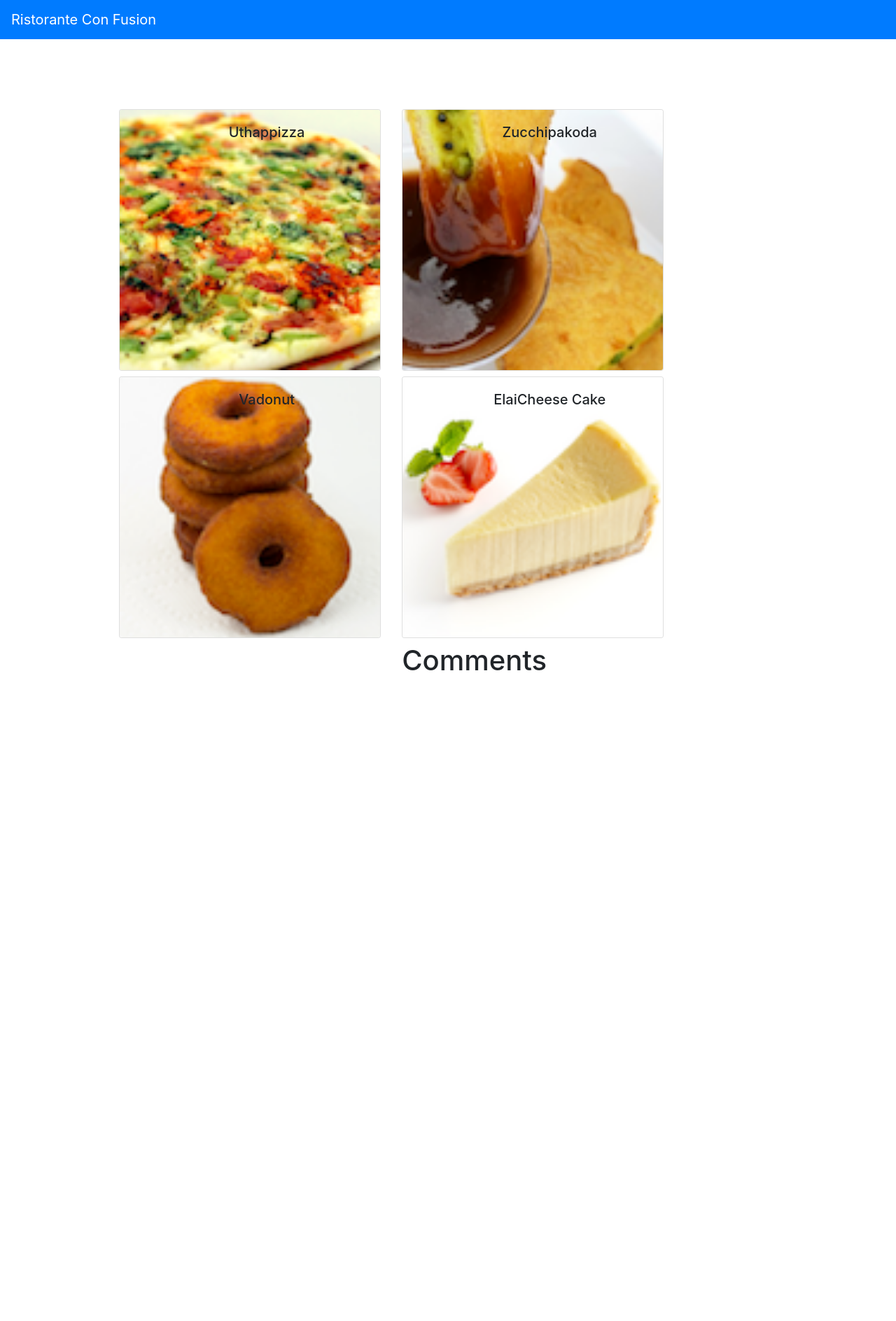
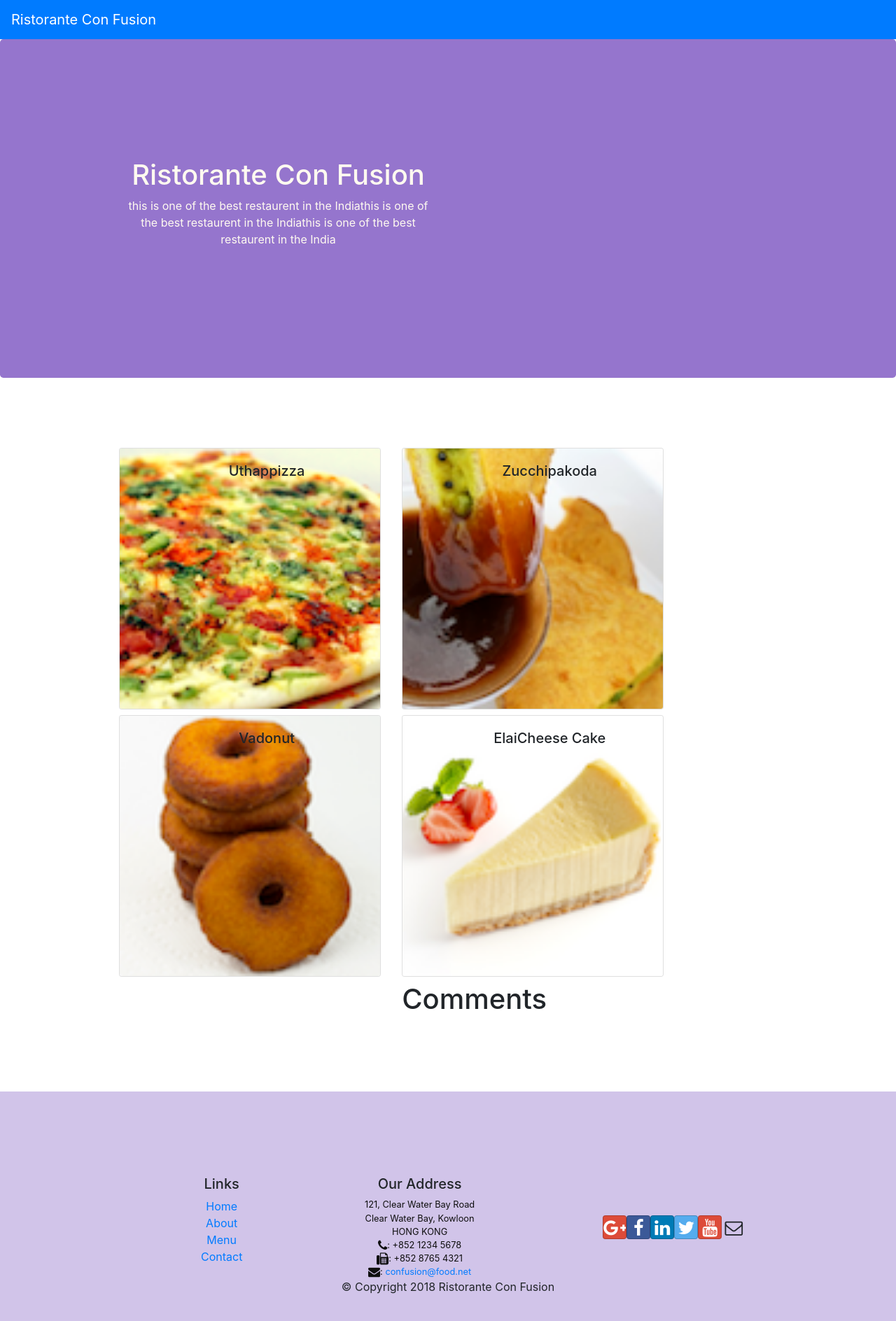
Before and after one commit to Someshz/confus, a React (Create React App) app: page / in a window 1280 px wide. Shown: the top 1888 px of the page at 70% size. Before the commit the page ends 1076 px from the top, so only its background shows below. Built offline with nearby package versions, Linux system fonts and the light colour scheme.

Commit message:
header and footer

```diff
--- a/package.json
+++ b/package.json
@@ -7,6 +7,8 @@
     "@testing-library/react": "^9.3.2",
     "@testing-library/user-event": "^7.1.2",
     "bootstrap": "^4.4.1",
+    "bootstrap-social": "^5.1.1",
+    "font-awesome": "^4.7.0",
     "react": "^16.13.1",
     "react-dom": "^16.13.1",
     "react-popper": "^0.9.5",
--- a/src/App.css
+++ b/src/App.css
@@ -41,3 +41,32 @@
     transform: rotate(360deg);
   }
 }
+
+.row-header{
+  margin:0px auto;
+  padding:0px auto;
+}
+
+
+
+.footer{
+  background-color: #D1C4E9;
+  margin:0px auto;
+  padding: 20px 0px 20px 0px;
+}
+.jumbotron {
+  padding:70px 30px 70px 30px;
+  margin:0px auto;
+  background: #9575CD ;
+  color:floralwhite;
+}
+
+address{
+  font-size:80%;
+  margin:0px;
+  color:#0f0f0f;
+}
+
+.navbar-dark {
+  background-color: #512DA8;
+}
--- /dev/null
+++ b/src/components/FooterComponent.js
@@ -0,0 +1,50 @@
+import React from 'react';
+
+function Footer(props) {
+    return(
+    <div className="footer">
+        <div className="container">
+            <div className="row justify-content-center">
+                <div className="col-4 offset-1 col-sm-2">
+                    <h5>Links</h5>
+                    <ul className="list-unstyled">
+                        <li><a href="#">Home</a></li>
+                        <li><a href="#">About</a></li>
+                        <li><a href="#">Menu</a></li>
+                        <li><a href="contactus.html">Contact</a></li>
+                    </ul>
+                </div>
+                <div className="col-7 col-sm-5">
+                    <h5>Our Address</h5>
+                    <address>
+		              121, Clear Water Bay Road<br />
+		              Clear Water Bay, Kowloon<br />
+		              HONG KONG<br />
+		              <i className="fa fa-phone fa-lg"></i>: +852 1234 5678<br />
+		              <i className="fa fa-fax fa-lg"></i>: +852 8765 4321<br />
+		              <i className="fa fa-envelope fa-lg"></i>: <a href="mailto:confusion@food.net">
+                         confusion@food.net</a>
+                    </address>
+                </div>
+                <div className="col-12 col-sm-4 align-self-center">
+                    <div className="text-center">
+                        <a className="btn btn-social-icon btn-google" href="http://google.com/+"><i className="fa fa-google-plus"></i></a>
+                        <a className="btn btn-social-icon btn-facebook" href="http://www.facebook.com/profile.php?id="><i className="fa fa-facebook"></i></a>
+                        <a className="btn btn-social-icon btn-linkedin" href="http://www.linkedin.com/in/"><i className="fa fa-linkedin"></i></a>
+                        <a className="btn btn-social-icon btn-twitter" href="http://twitter.com/"><i className="fa fa-twitter"></i></a>
+                        <a className="btn btn-social-icon btn-google" href="http://youtube.com/"><i className="fa fa-youtube"></i></a>
+                        <a className="btn btn-social-icon" href="mailto:"><i className="fa fa-envelope-o"></i></a>
+                    </div>
+                </div>
+            </div>
+            <div className="row justify-content-center">
+                <div className="col-auto">
+                    <p>© Copyright 2018 Ristorante Con Fusion</p>
+                </div>
+            </div>
+        </div>
+    </div>
+    )
+}
+
+export default Footer;
--- /dev/null
+++ b/src/components/HeaderComponent.js
@@ -0,0 +1,29 @@
+import React, { Component } from 'react';
+import {Navbar,NavbarBrand,Jumbotron} from 'reactstrap';
+
+class Header extends Component
+{
+    render()
+    {
+       return ( <React.Fragment>
+        <Navbar  dark color="primary">
+          <div className="Container">
+              <NavbarBrand href="/">Ristorante Con Fusion</NavbarBrand>
+          </div>
+        </Navbar>
+        <Jumbotron>
+            <div className="container">
+                <div className="row">
+                    <div className="col-12 col-sm-6">
+                       <h1>Ristorante Con Fusion</h1>
+                       <p>this is one of the best restaurent in the Indiathis is one of the best restaurent in the Indiathis is one of the best restaurent in the India</p>
+                    </div>
+                </div>
+            </div>
+       </Jumbotron>
+
+        </React.Fragment>
+       );
+    }
+}
+export default Header
--- a/src/components/MainComponent.js
+++ b/src/components/MainComponent.js
@@ -1,10 +1,12 @@
 import React, { Component } from 'react';
 // import logo from './logo.svg';
-import {Navbar,NavbarBrand} from 'reactstrap';
+import Header from './HeaderComponent'
 // import './App.css';
 import Menu from './MenuComponent.js'
 import DishDetail from './DishDetailComponent';
 import { DISHES } from '../shared/dishes'
+import Footer from './FooterComponent';
+
 
 class Main extends Component
  {
@@ -27,15 +29,15 @@
   {
   return (
     <div className="App">
-        <Navbar  dark color="primary">
-          <div className="Container">
-              <NavbarBrand href="/">Ristorante Con Fusion</NavbarBrand>
-          </div>
-        </Navbar>
+        <Header />
         <div class="container">
         <Menu dishes={this.state.dishes} onClick={(dishId)=>this.onFunction(dishId)} />
         <DishDetail selected1={this.state.selected} />
-        </div>
+
+     </div>
+     <div>
+     <Footer/>
+     </div>
 
     </div>
   );
--- a/src/index.js
+++ b/src/index.js
@@ -4,6 +4,8 @@
 import './index.css';
 import App from './App';
 import * as serviceWorker from './serviceWorker';
+import 'font-awesome/css/font-awesome.css';
+import 'bootstrap-social/bootstrap-social.css';
 
 ReactDOM.render(
   <React.StrictMode>
```
Also changed, not shown: 1 other file (tests, documents, lock files or other folders).
